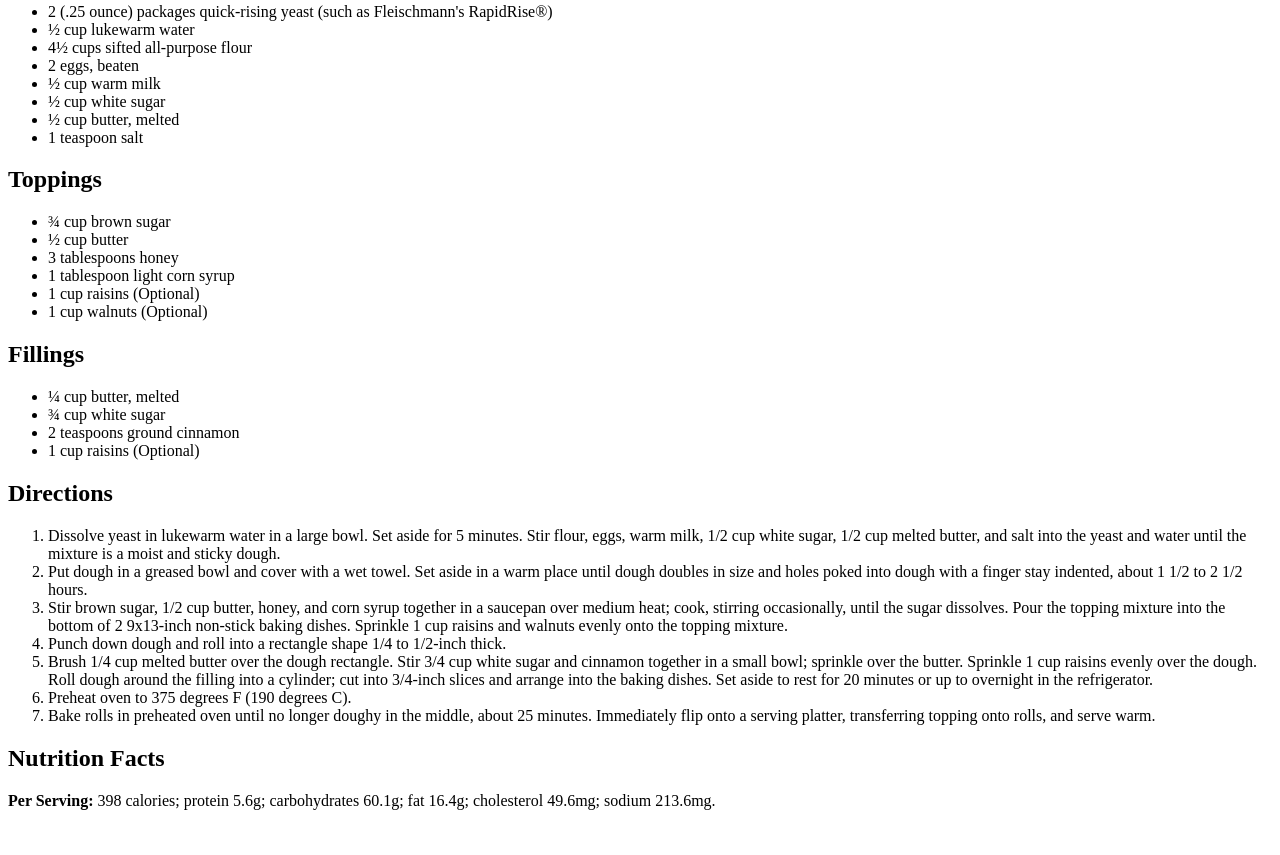
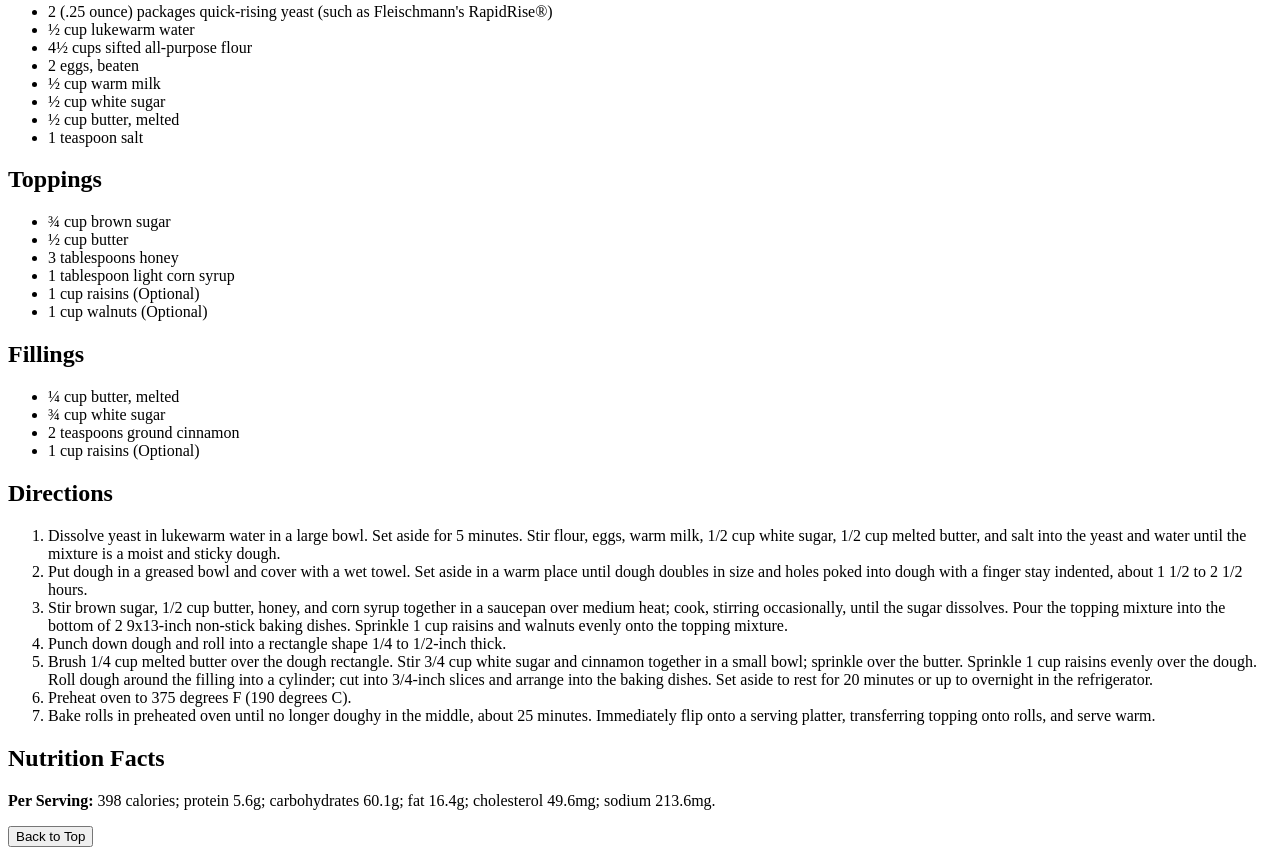
Before and after one commit to gmcarnahan/oden-recipes, a plain HTML site: page recipes/sticky-buns.html in a window 1280 px wide. Shown: the part 265-1120 px from the top of the page. Before the commit the page ends 1091 px from the top, so only its background shows below. Drawn offline with Linux system fonts and the light colour scheme.

Commit message:
easy-chicken-florentine.html

```diff
--- a/recipes/sticky-buns.html
+++ b/recipes/sticky-buns.html
@@ -76,6 +76,9 @@
     <h2>Nutrition Facts</h2>
     <p><strong>Per Serving:</strong> 398 calories; protein 5.6g; carbohydrates 60.1g; fat 16.4g; cholesterol 49.6mg;
         sodium 213.6mg.</p>
+    <form method="get" action="#top">
+        <button type="submit">Back to Top</button>
+    </form>
 </body>
 
 </html>
```
Also changed, not shown: recipes/simple-baked-parmesan-chicken.html (+3 -1 lines).
